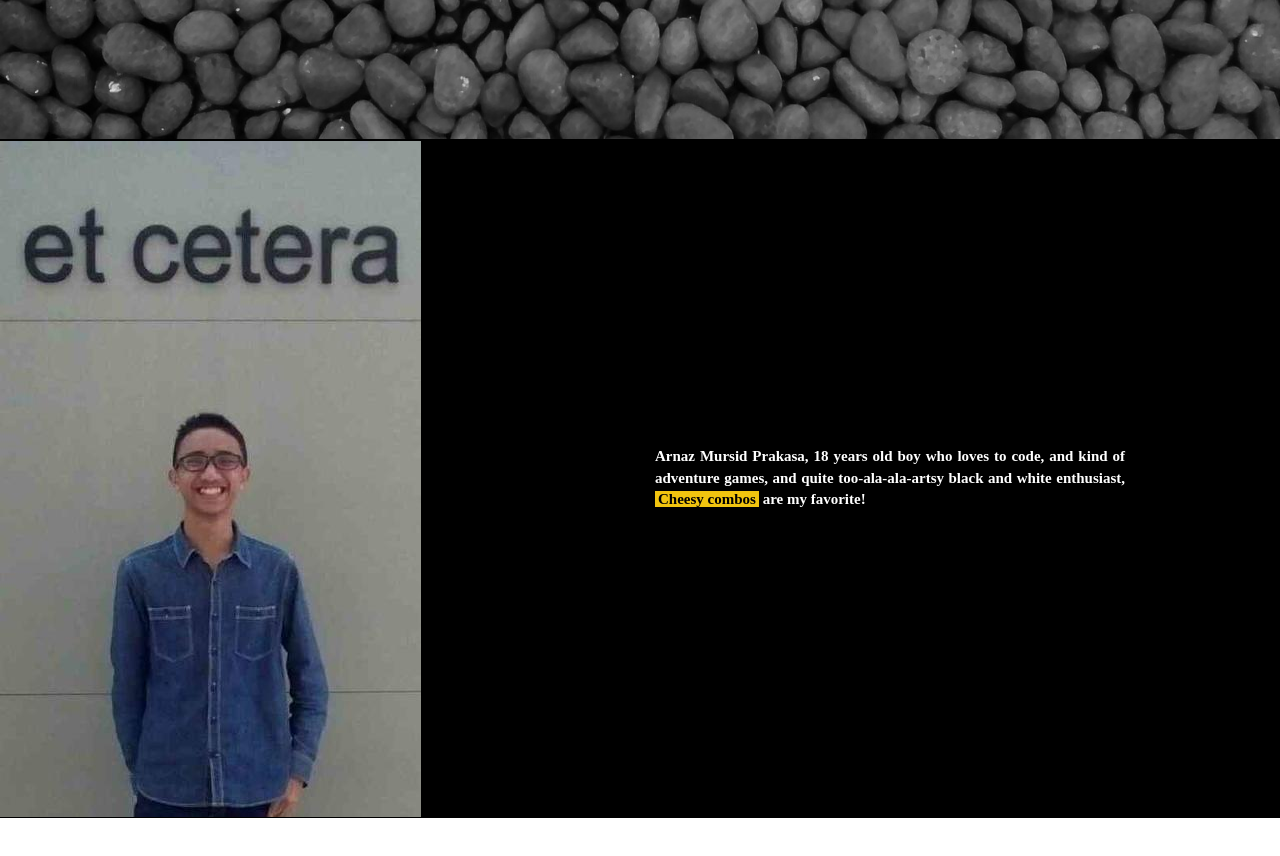
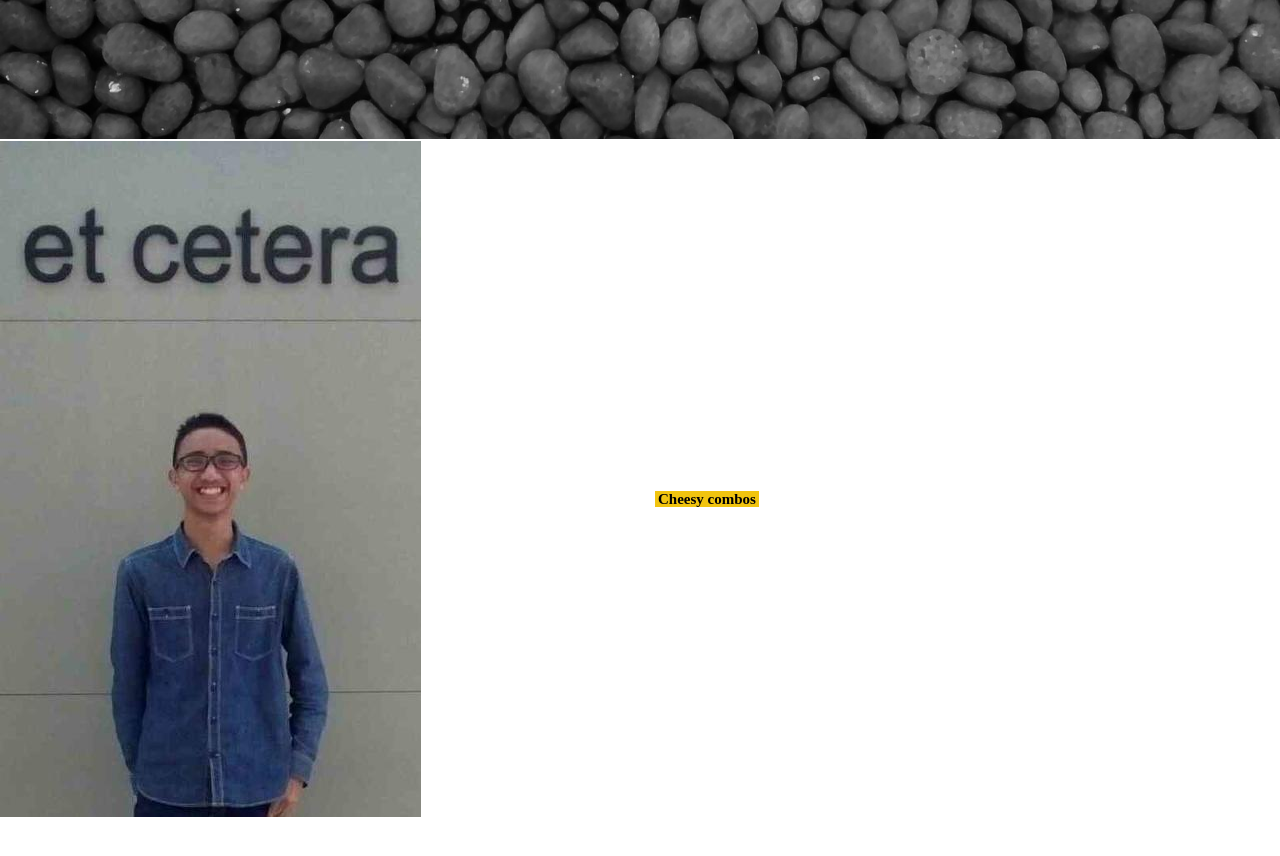
Before and after one commit to arnazmursidp/portofolio, a React (Create React App) app: page /home in a window 1280 px wide. Shown: the part 540-1396 px from the top of the page. Built offline with nearby package versions, Linux system fonts and the light colour scheme.

Commit message:
add animation for background

```diff
--- a/media/css/Introduce.css
+++ b/media/css/Introduce.css
@@ -6,12 +6,13 @@ p{
 
 .App-introduce {
     height: 679px;
-    background: black;
+    background-color: white;
     display: flex;
     justify-content: space-between;
     align-items: center;
     margin: 0;
-  }
+    animation: bg 1s;
+}
 
 .App-p-div {
     text-align: justify;
@@ -42,6 +43,15 @@ p{
     animation: rights 1s;
     opacity: 1;
     margin-left: 0px;
+}
+
+.App-introduce-bg {
+    height: 679px;
+    background-color: black;
+    display: flex;
+    justify-content: space-between;
+    align-items: center;
+    margin: 0;
 }
 
 .show{
@@ -86,12 +96,17 @@ p{
     opacity: 1;
 }
 
+@keyframes bg{
+    from { background-color: black }
+    to { background-color: white }
+}
+
 @keyframes lefts {
-    from{ opacity: 0; margin-right: -70px; }
-    to{ opacity: 1; margin-right: 0px; }
+    from { opacity: 0; margin-right: -70px; }
+    to { opacity: 1; margin-right: 0px; }
 }
 
 @keyframes rights {
-    from{ opacity: 0; margin-left: -100px; }
-    to{ opacity: 1; margin-left: 0px; }
+    from { opacity: 0; margin-left: -100px; }
+    to { opacity: 1; margin-left: 0px; }
 }
```
